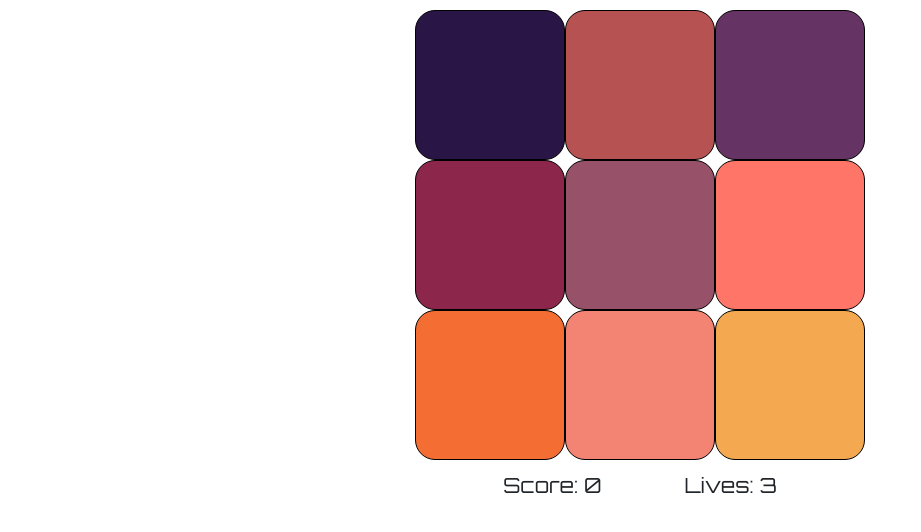
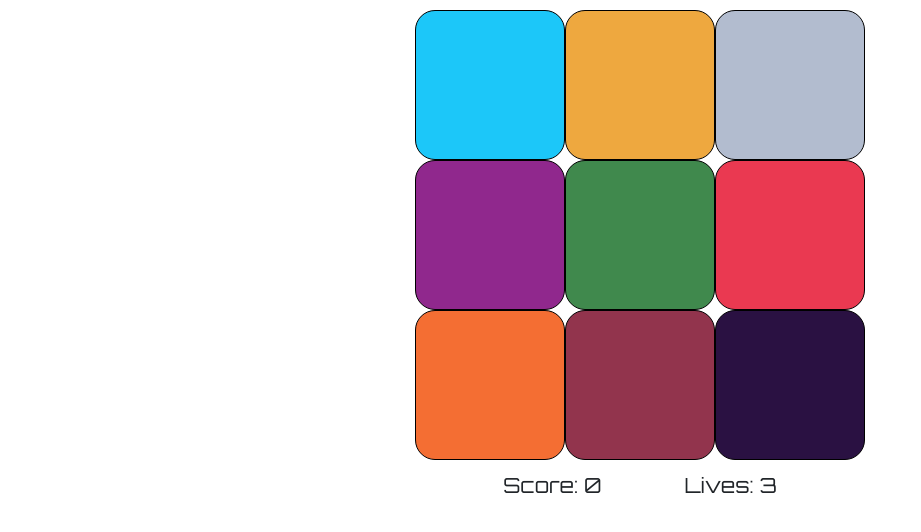
Before and after one commit to Ryan-ford25/Milestone_Project2, a plain HTML site: page index.html in a window 1280 px wide. Both pictures are taken after a click on the button "Start". Shown: the part 56-588 px from the top of the page, without its empty margins (0-921 px from the left). Drawn offline with nearby package versions, Linux system fonts and the light colour scheme.

Commit message:
Update syles.css

```diff
--- a/assets/css/syles.css
+++ b/assets/css/syles.css
@@ -52,31 +52,31 @@ ul{
 }
 
 .sq1{
-    background-color: #2a1646;
+    background-color: #1cc7f9;
 }
 .sq2{
-    background-color: #b65252;
+    background-color: #eea83f;
 }
 .sq3{
-    background-color: #663464;
+    background-color: #b2bccf;
 }
 .sq4{
-    background-color: #8c264a;
+    background-color: #90288d;
 }
 .sq5{
-    background-color: #975269;
+    background-color: #40894d;
 }
 .sq6{
-    background-color: #ff7668;
+    background-color: #ea3951;
 }
 .sq7{
     background-color: #f46e33;
 }
 .sq8{
-    background-color: #f38373;
+    background-color: #92344d;
 }
 .sq9{
-    background-color: #f4a850;
+    background-color: #2a1142;
 }
 
 /**Rules Screen**/
```
